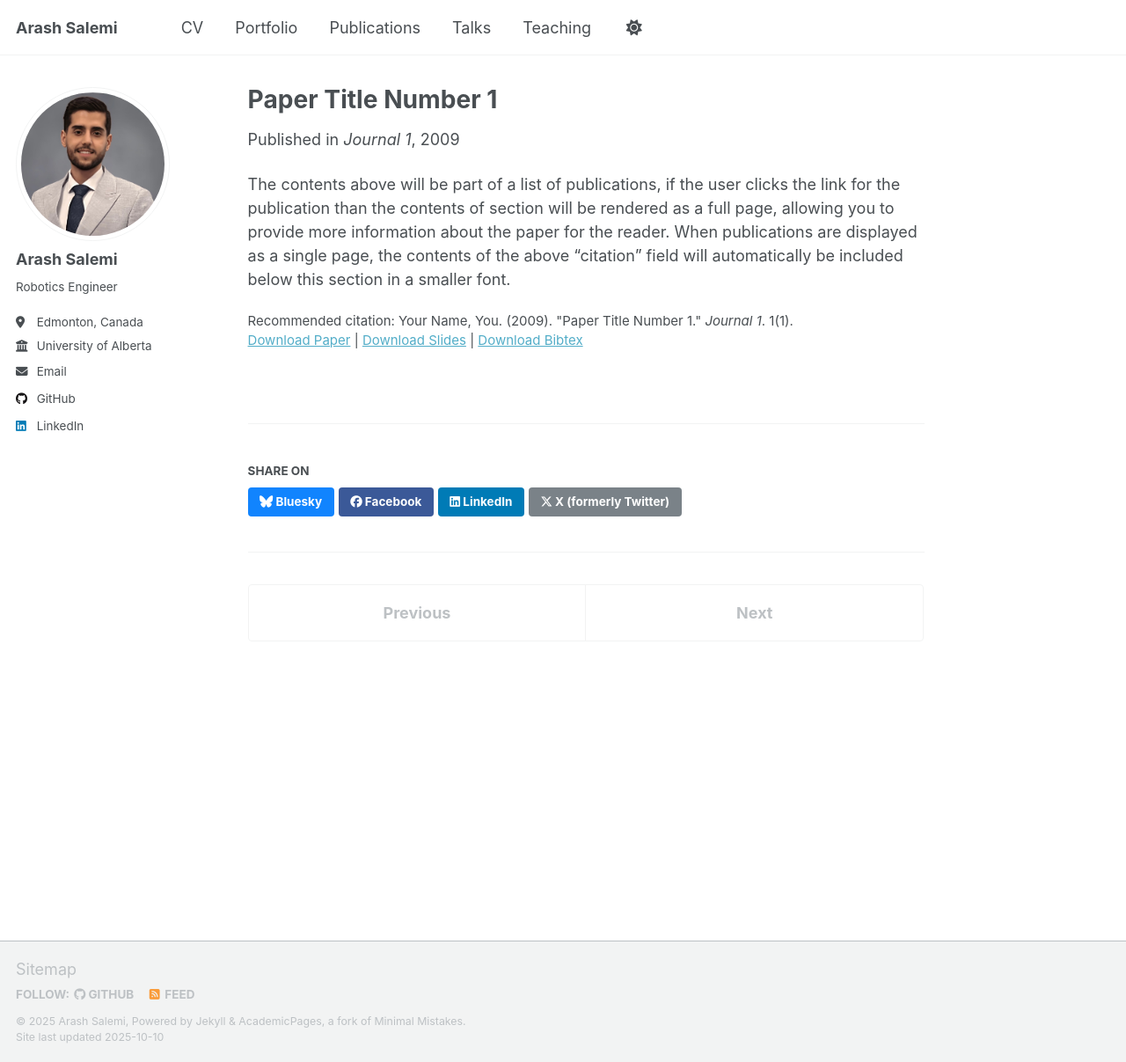
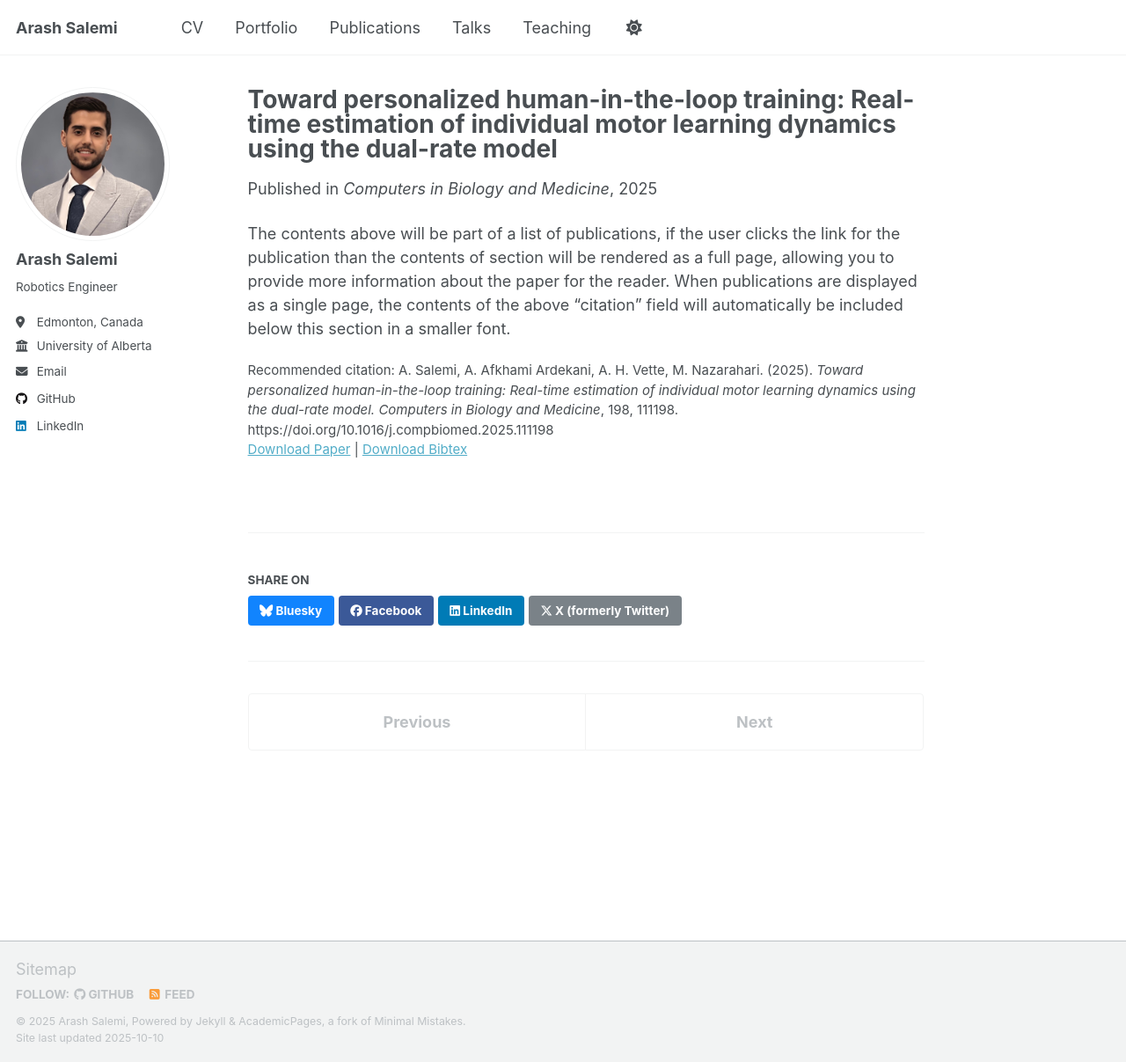
Before and after one commit to arash-salemi/arash-salemi.github.io, a Jekyll site: the page built from _publications/2009-10-01-paper-title-number-1.md, in a window 1280 px wide and 1207 px high. Shown: the whole window at 88% size. Built offline with Jekyll 4.4.1, drawn with Linux system fonts in a browser that asks for light colours; a script that is not in the unit is left out.

Commit message:
Update 2009-10-01-paper-title-number-1.md

```diff
--- a/_publications/2009-10-01-paper-title-number-1.md
+++ b/_publications/2009-10-01-paper-title-number-1.md
@@ -1,14 +1,13 @@
 ---
-title: "Paper Title Number 1"
+title: "Toward personalized human-in-the-loop training: Real-time estimation of individual motor learning dynamics using the dual-rate model"
 collection: publications
 category: manuscripts
-permalink: /publication/2009-10-01-paper-title-number-1
-excerpt: 'This paper is about the number 1. The number 2 is left for future work.'
-date: 2009-10-01
-venue: 'Journal 1'
-slidesurl: 'http://academicpages.github.io/files/slides1.pdf'
-paperurl: 'http://academicpages.github.io/files/paper1.pdf'
+permalink: /publication/2025-salemi-cibm
+excerpt: 'This study presents a real-time estimation framework for modelling individual motor learning dynamics using system identification methods: Moving Horizon Estimation (MHE) and Extended Kalman Filter (EKF). The results show how these methods can enable adaptive and personalized robotic training, bridging control theory, neuroscience, and rehabilitation robotics.'
+date: 2025-10-09
+venue: 'Computers in Biology and Medicine'
+paperurl: 'https://doi.org/10.1016/j.compbiomed.2025.111198'
 bibtexurl: 'http://academicpages.github.io/files/bibtex1.bib'
-citation: 'Your Name, You. (2009). &quot;Paper Title Number 1.&quot; <i>Journal 1</i>. 1(1).'
+citation: "A. Salemi, A. Afkhami Ardekani, A. H. Vette, M. Nazarahari. (2025). <i>Toward personalized human-in-the-loop training: Real-time estimation of individual motor learning dynamics using the dual-rate model.</i> <i>Computers in Biology and Medicine</i>, 198, 111198. https://doi.org/10.1016/j.compbiomed.2025.111198"
 ---
 The contents above will be part of a list of publications, if the user clicks the link for the publication than the contents of section will be rendered as a full page, allowing you to provide more information about the paper for the reader. When publications are displayed as a single page, the contents of the above "citation" field will automatically be included below this section in a smaller font.
```
